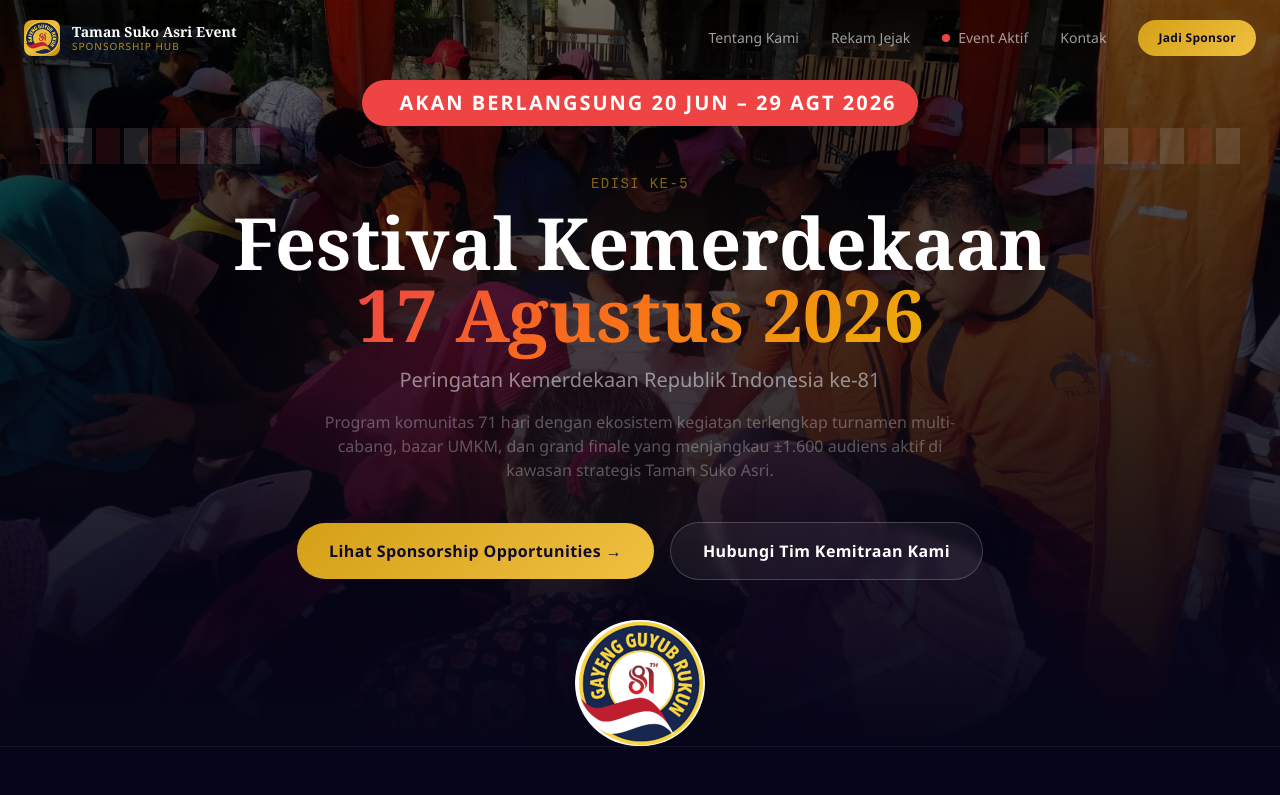
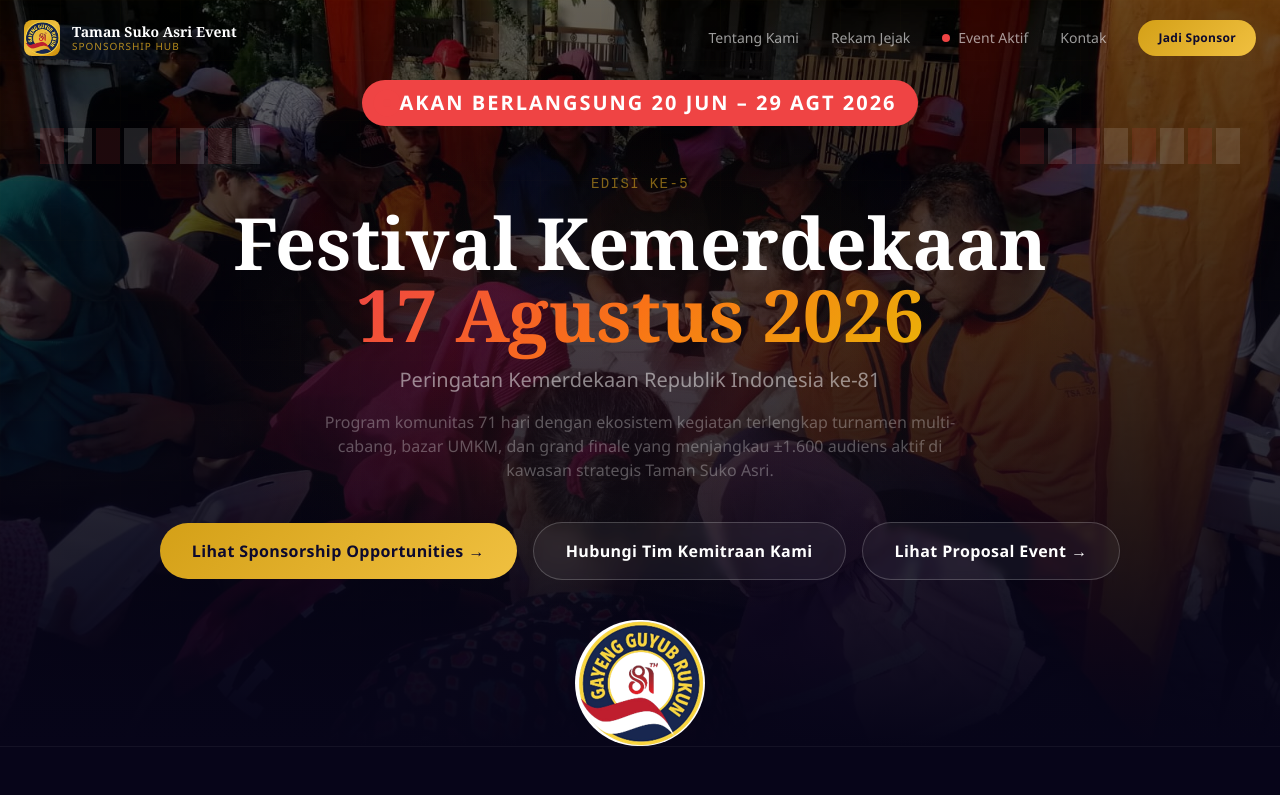
Before and after one commit to ariframaps/sponsorship-hub, a Next.js app: page /active-event in a window 1280 px wide. Shown: the top 795 px of the page. Built offline with nearby package versions, Linux system fonts and the light colour scheme.

Commit message:
proposal button

```diff
--- a/app/active-event/page.tsx
+++ b/app/active-event/page.tsx
@@ -127,6 +127,9 @@
 						<Link href="#kontak" className="btn-secondary text-base px-8 py-4">
 							Hubungi Tim Kemitraan Kami
 						</Link>
+						<a href="#kontak" className="btn-secondary text-base px-8 py-4">
+							Lihat Proposal Event →
+						</a>
 					</div>
 					<img
 						src="/img/logo-event.png"
```
